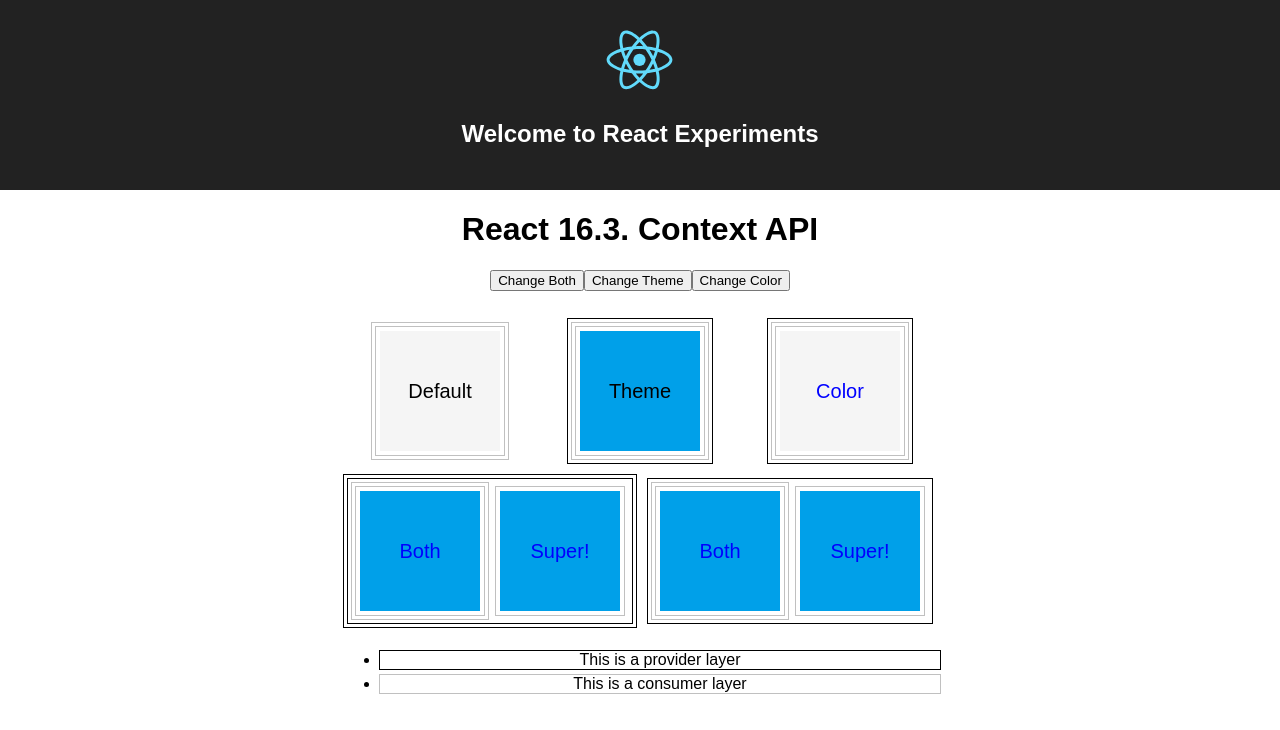
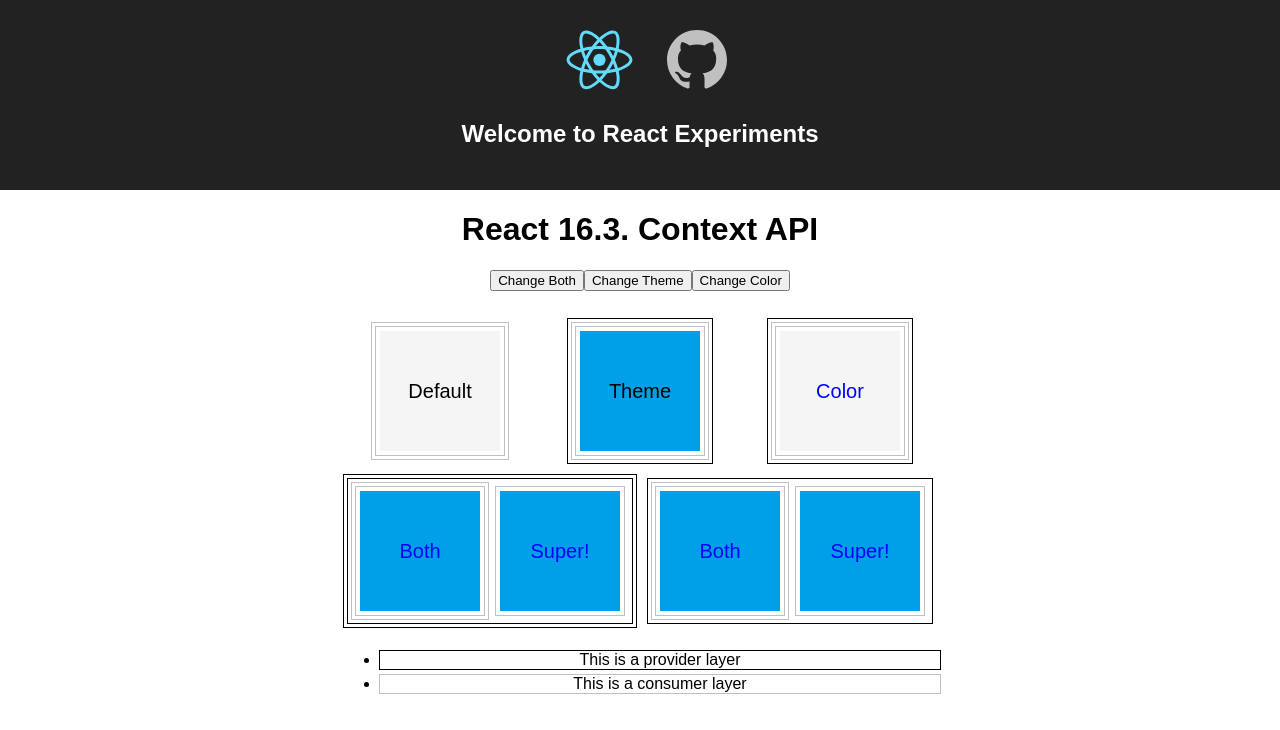
Before and after one commit to ackvf/react-experiments, a React (Create React App) app: page / in a window 1280 px wide. Shown: the top 730 px of the page. Built offline with nearby package versions, Linux system fonts and the light colour scheme.

Commit message:
ADD github link + CHORE

```diff
--- a/src/App.css
+++ b/src/App.css
@@ -56,3 +56,13 @@
   line-height: 10px;
   text-align:left;
 }
+
+.octicon {
+  fill: #c0c0c0;
+  height: 60px;
+  padding: 10px;
+}
+
+.octicon:hover {
+  fill: #4183C4;
+}
--- a/src/App.js
+++ /dev/null
@@ -1,21 +0,0 @@
-import React, { Component } from 'react'
-import logo from './logo.svg'
-import './App.css'
-
-import ContextAPI from './experiments/ContextAPI'
-
-class App extends Component {
-  render() {
-    return (
-      <div className="App">
-        <header className="App-header">
-          <img src={logo} className="App-logo" alt="logo"/>
-          <h1 className="App-title">Welcome to React Experiments</h1>
-        </header>
-        <ContextAPI/>
-      </div>
-    )
-  }
-}
-
-export default App
--- /dev/null
+++ b/src/App.jsx
@@ -0,0 +1,22 @@
+import React, { Component } from 'react'
+import logo from './logo.svg'
+import './App.css'
+
+import ContextAPI from './experiments/ContextAPI'
+
+class App extends Component {
+  render() {
+    return (
+      <div className="App">
+        <header className="App-header">
+          <img src={logo} className="App-logo" alt="logo"/>
+          <a href="https://github.com/ackvf/react-experiments"><svg height="60" className="octicon octicon-mark-github" viewBox="0 0 16 16" version="1.1"><path fillRule="evenodd" d="M8 0C3.58 0 0 3.58 0 8c0 3.54 2.29 6.53 5.47 7.59.4.07.55-.17.55-.38 0-.19-.01-.82-.01-1.49-2.01.37-2.53-.49-2.69-.94-.09-.23-.48-.94-.82-1.13-.28-.15-.68-.52-.01-.53.63-.01 1.08.58 1.23.82.72 1.21 1.87.87 2.33.66.07-.52.28-.87.51-1.07-1.78-.2-3.64-.89-3.64-3.95 0-.87.31-1.59.82-2.15-.08-.2-.36-1.02.08-2.12 0 0 .67-.21 2.2.82.64-.18 1.32-.27 2-.27.68 0 1.36.09 2 .27 1.53-1.04 2.2-.82 2.2-.82.44 1.1.16 1.92.08 2.12.51.56.82 1.27.82 2.15 0 3.07-1.87 3.75-3.65 3.95.29.25.54.73.54 1.48 0 1.07-.01 1.93-.01 2.2 0 .21.15.46.55.38A8.013 8.013 0 0 0 16 8c0-4.42-3.58-8-8-8z"/></svg></a>
+          <h1 className="App-title">Welcome to React Experiments</h1>
+        </header>
+        <ContextAPI/>
+      </div>
+    )
+  }
+}
+
+export default App
--- a/src/experiments/ContextAPI/index.js
+++ /dev/null
@@ -1 +0,0 @@
-export { default } from './App'
```
Also changed, not shown: src/experiments/ContextAPI/index.jsx (renamed from src/experiments/ContextAPI/App.jsx), 2 other files (tests, documents, lock files or other folders).
